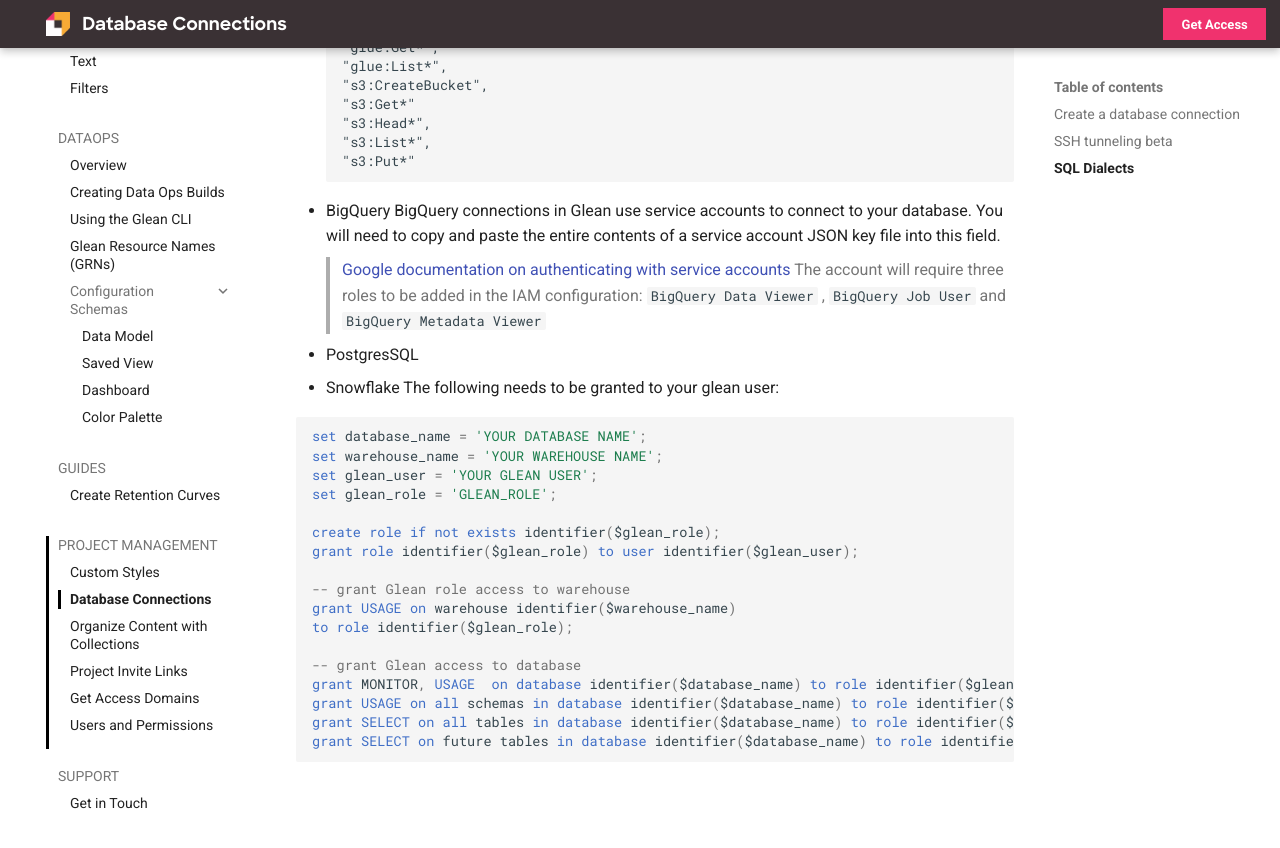
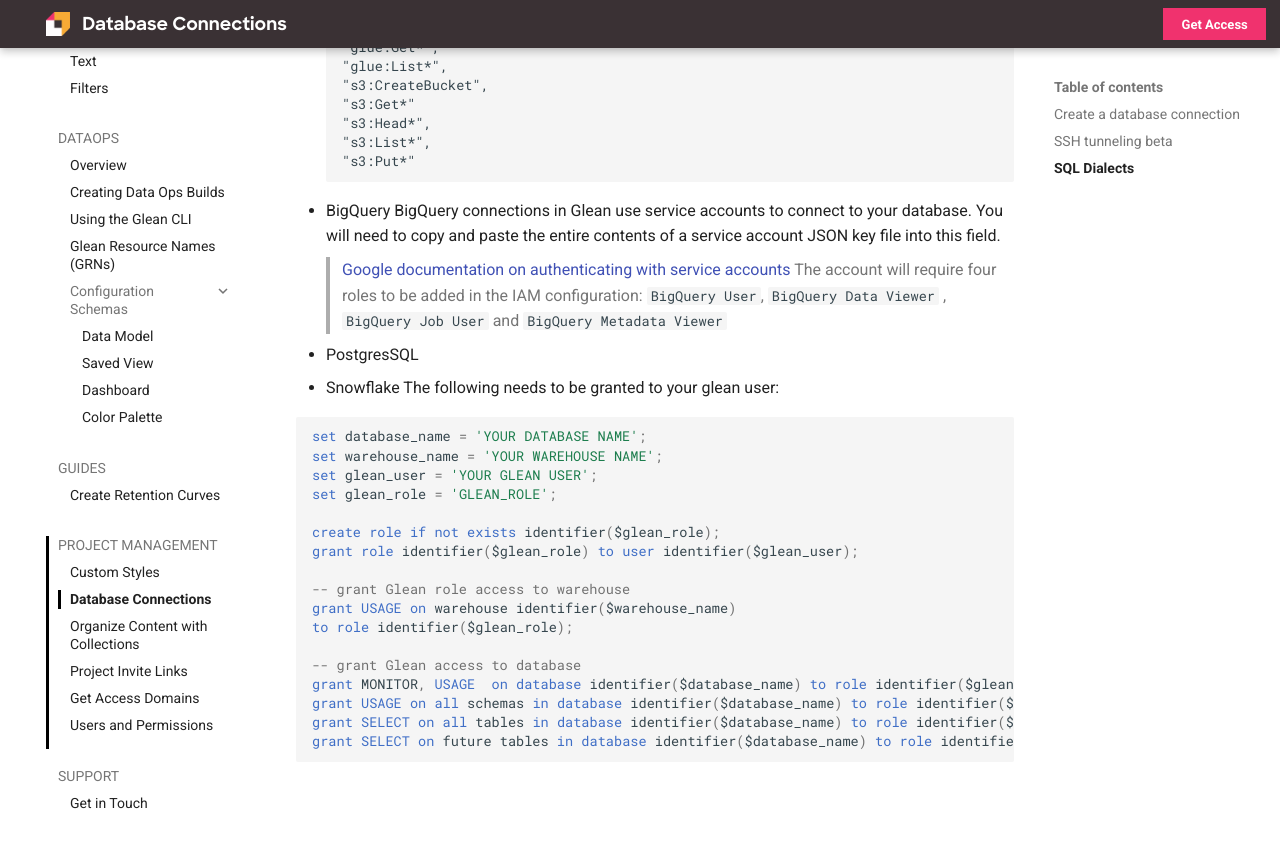
Before and after one commit to gleannyc/documentation, an MkDocs documentation site: the page built from docs/docs/project-management/database-connections.md, in a window 1280 px wide and 900 px high, scrolled down 1584 px. Shown: the top 848 px of the window. Built offline with MkDocs 1.6.1 and Material for MkDocs 9.7.7, drawn with Linux system fonts in a browser that asks for light colours.

Commit message:
Update bigquery permissions (#80)

```diff
--- a/docs/docs/project-management/database-connections.md
+++ b/docs/docs/project-management/database-connections.md
@@ -53,7 +53,7 @@
 - BigQuery
   BigQuery connections in Glean use service accounts to connect to your database. You will need to copy and paste the entire contents of a service account JSON key file into this field.
   > [Google documentation on authenticating with service accounts](https://cloud.google.com/bigquery/docs/authentication/service-account-file)
-  > The account will require three roles to be added in the IAM configuration: `BigQuery Data Viewer` , `BigQuery Job User` and `BigQuery Metadata Viewer`
+  > The account will require four roles to be added in the IAM configuration: `BigQuery User`, `BigQuery Data Viewer` , `BigQuery Job User` and `BigQuery Metadata Viewer`
 - PostgresSQL
 - Snowflake
   The following needs to be granted to your glean user:
```
